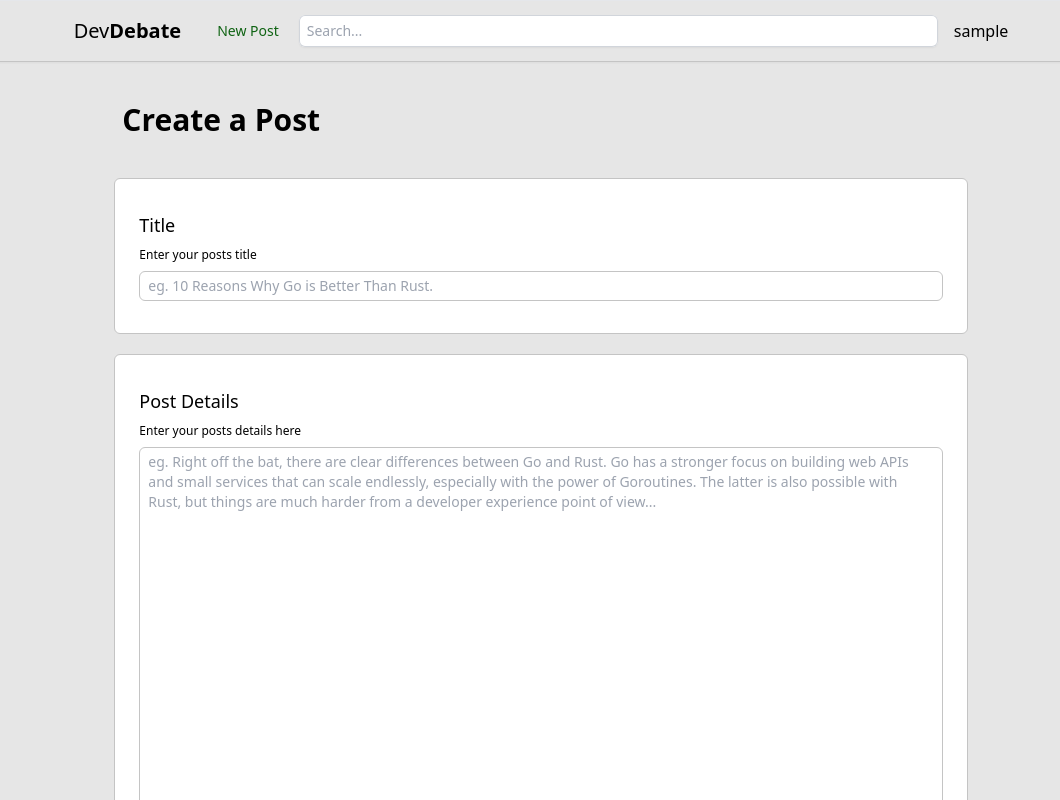
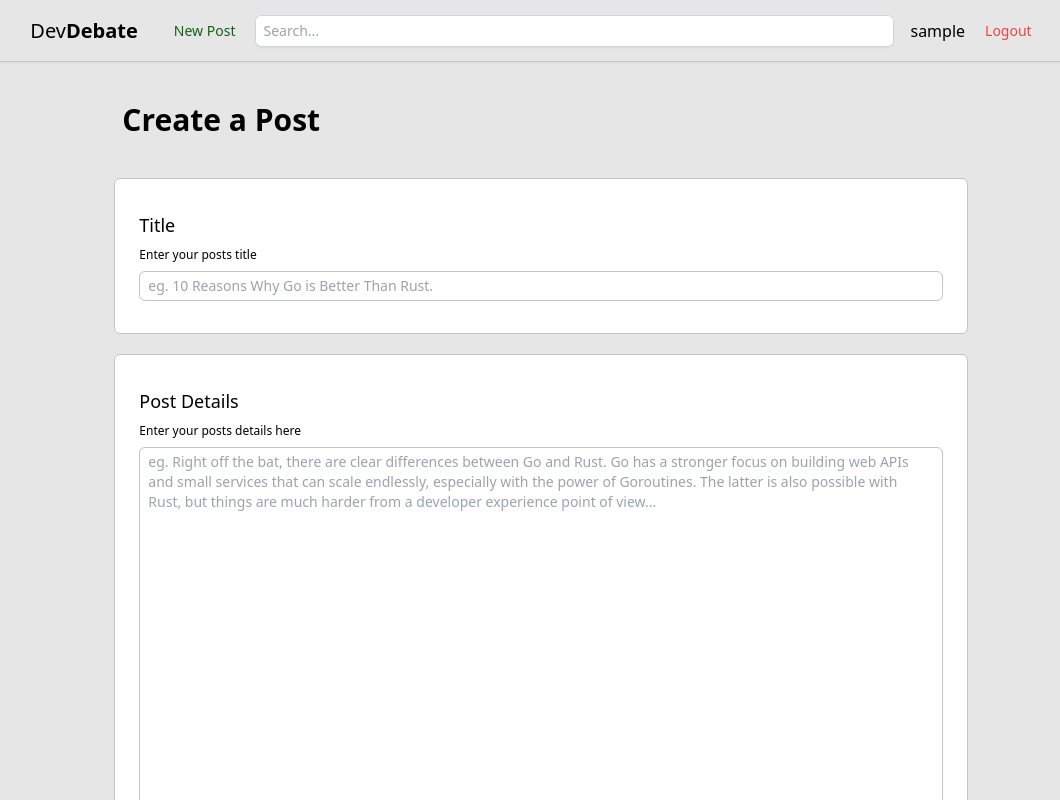
Before and after one commit to Azpect3120/stack-overflow-clone, a React (Vite) app in the folder frontend/: page /posts/create in a window 1280 px wide. Shown: the top 800 px of the page, without its empty margins (99-1159 px from the left). Built offline with nearby package versions, Linux system fonts and the light colour scheme; sample sign-in values are in the browser's storage.

Commit message:
FEAT: Added a logout button to nav bar

```diff
--- a/frontend/src/assets/css/output.css
+++ b/frontend/src/assets/css/output.css
@@ -979,6 +979,16 @@ video {
   background-color: rgb(255 255 255 / var(--tw-bg-opacity));
 }
 
+.bg-red-200 {
+  --tw-bg-opacity: 1;
+  background-color: rgb(254 202 202 / var(--tw-bg-opacity));
+}
+
+.bg-red-100 {
+  --tw-bg-opacity: 1;
+  background-color: rgb(254 226 226 / var(--tw-bg-opacity));
+}
+
 .bg-clip-padding {
   background-clip: padding-box;
 }
@@ -1449,6 +1459,11 @@ video {
   background-color: rgb(254 202 202 / var(--tw-bg-opacity));
 }
 
+.hover\:bg-red-100:hover {
+  --tw-bg-opacity: 1;
+  background-color: rgb(254 226 226 / var(--tw-bg-opacity));
+}
+
 .hover\:bg-opacity-5:hover {
   --tw-bg-opacity: 0.05;
 }
--- a/frontend/src/components/Nav.tsx
+++ b/frontend/src/components/Nav.tsx
@@ -65,6 +65,7 @@ function Navbar() {
 
             <div className="px-4 text-md">
                 {user ? (
+                    <div className="flex items-center">
                         <h1
                             onClick={viewProfile}
                             title="View profile"
@@ -72,6 +73,11 @@ function Navbar() {
                         >
                             {user.username}
                         </h1>
+                        {/* className="text-sm mx-2 px-3 py-1.5 rounded-lg text-light-theme-green hover:bg-green-100 hover:text-light-theme-green-active" */}
+                        <button onClick={logout} className="mx-2 px-3 py-1.5 text-sm text-red-500 hover:bg-red-100 rounded-lg" title="Logout">
+                            Logout
+                        </button>
+                    </div>
                 ) : (
                     <Link
                         to="/accounts/login"
```
Lines whose indentation alone changed are shown as unchanged.
